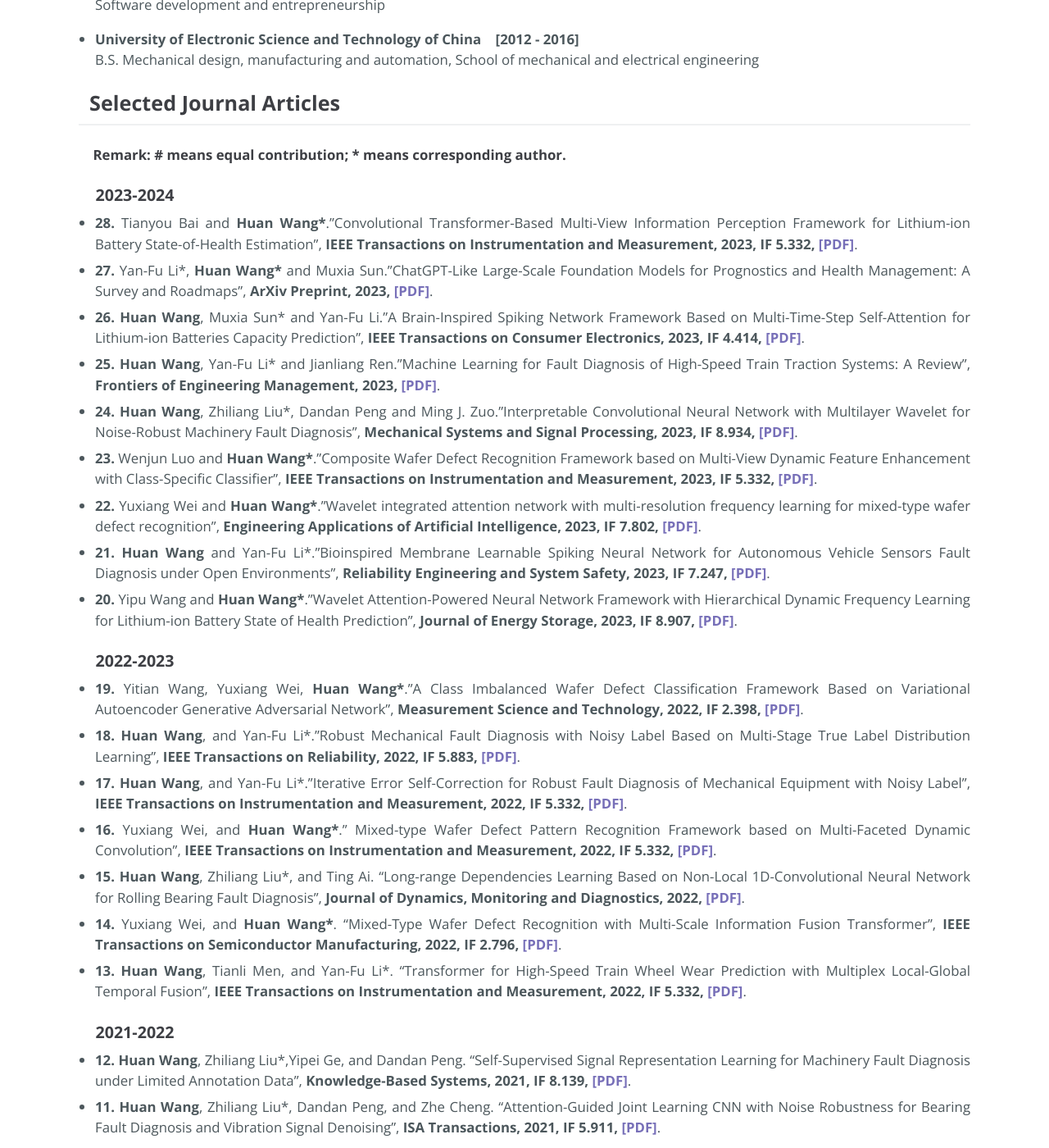
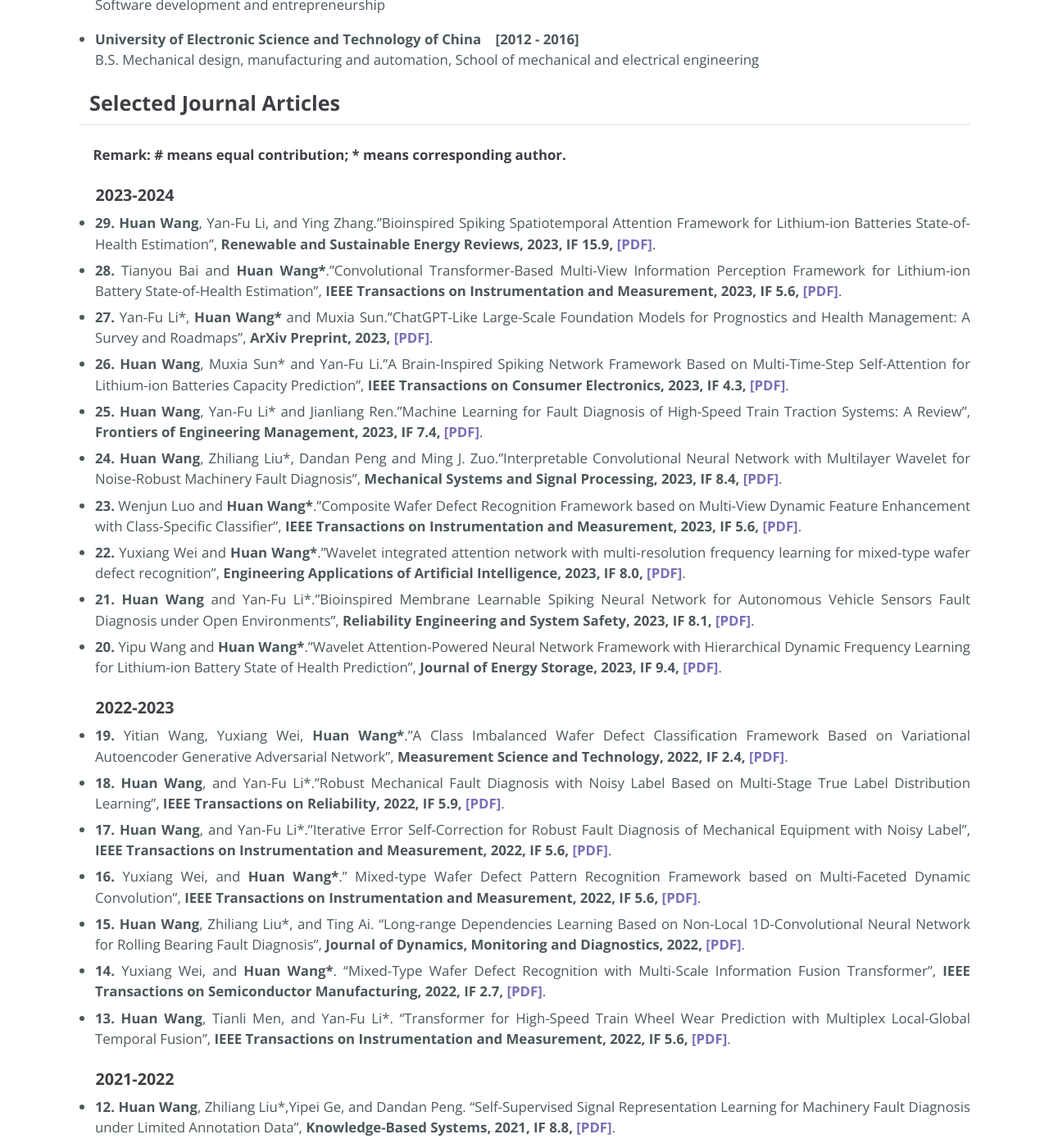
Before and after one commit to WH-HuanWang/WH-HuanWang.github.io, a Jekyll site: the page built from index.md, in a window 1280 px wide and 1400 px high, scrolled down 1415 px. Shown: the whole window at 82% size. Built offline with Jekyll 4.4.1, drawn with Linux system fonts in a browser that asks for light colours; some of the changed text lies outside the part shown.

Commit message:
Update index.md

```diff
--- a/index.md
+++ b/index.md
@@ -55,40 +55,41 @@ B.S. Mechanical design, manufacturing and automation, School of mechanical and e
 #### &nbsp;&nbsp;&nbsp; <b>Remark: # means equal contribution; * means corresponding author.</b>
 
 ### &nbsp;&nbsp;&nbsp; <b>2023-2024</b>
-* <b>28. </b>Tianyou Bai and <b>Huan Wang*</b>."Convolutional Transformer-Based Multi-View Information Perception Framework for Lithium-ion Battery State-of-Health Estimation", <b>IEEE Transactions on Instrumentation and Measurement, 2023, IF 5.332, [[PDF]](https://ieeexplore.ieee.org/xpl/RecentIssue.jsp?punumber=19)</b>.
+* <b>29. Huan Wang</b>, Yan-Fu Li, and Ying Zhang."Bioinspired Spiking Spatiotemporal Attention Framework for Lithium-ion Batteries State-of-Health Estimation", <b>Renewable and Sustainable Energy Reviews, 2023, IF 15.9, [[PDF]](https://www.sciencedirect.com/journal/renewable-and-sustainable-energy-reviews)</b>.
+* <b>28. </b>Tianyou Bai and <b>Huan Wang*</b>."Convolutional Transformer-Based Multi-View Information Perception Framework for Lithium-ion Battery State-of-Health Estimation", <b>IEEE Transactions on Instrumentation and Measurement, 2023, IF 5.6, [[PDF]](https://ieeexplore.ieee.org/abstract/document/10198842)</b>.
 * <b>27. </b>Yan-Fu Li*, <b>Huan Wang*</b> and Muxia Sun."ChatGPT-Like Large-Scale Foundation Models for Prognostics and Health Management: A Survey and Roadmaps", <b>ArXiv Preprint, 2023, [[PDF]](https://arxiv.org/abs/2305.06472)</b>.
-* <b>26. Huan Wang</b>, Muxia Sun* and Yan-Fu Li."A Brain-Inspired Spiking Network Framework Based on Multi-Time-Step Self-Attention for Lithium-ion Batteries Capacity Prediction", <b>IEEE Transactions on Consumer Electronics, 2023, IF 4.414, [[PDF]](https://ieeexplore.ieee.org/xpl/RecentIssue.jsp?punumber=30)</b>.
-* <b>25. Huan Wang</b>, Yan-Fu Li* and Jianliang Ren."Machine Learning for Fault Diagnosis of High-Speed Train Traction Systems: A Review", <b>Frontiers of Engineering Management, 2023, [[PDF]](https://journal.hep.com.cn/fem/EN/10.1007/s42524-023-0256-2)</b>.
-* <b>24. Huan Wang</b>, Zhiliang Liu*, Dandan Peng and Ming J. Zuo."Interpretable Convolutional Neural Network with Multilayer Wavelet for Noise-Robust Machinery Fault Diagnosis", <b>Mechanical Systems and Signal Processing, 2023, IF 8.934, [[PDF]](https://www.sciencedirect.com/science/article/pii/S0888327023002212)</b>.
-* <b>23. </b>Wenjun Luo and <b>Huan Wang*</b>."Composite Wafer Defect Recognition Framework based on Multi-View Dynamic Feature Enhancement with Class-Specific Classifier", <b>IEEE Transactions on Instrumentation and Measurement, 2023, IF 5.332, [[PDF]](https://ieeexplore.ieee.org/xpl/RecentIssue.jsp?punumber=19)</b>.
-* <b>22. </b>Yuxiang Wei and <b>Huan Wang*</b>."Wavelet integrated attention network with multi-resolution frequency learning for mixed-type wafer defect recognition", <b>Engineering Applications of Artificial Intelligence, 2023, IF 7.802, [[PDF]](https://www.sciencedirect.com/science/article/pii/S0952197623001598)</b>.
-* <b>21. Huan Wang</b> and Yan-Fu Li*."Bioinspired Membrane Learnable Spiking Neural Network  for Autonomous Vehicle Sensors Fault Diagnosis under Open Environments", <b>Reliability Engineering and System Safety, 2023, IF 7.247, [[PDF]](https://www.sciencedirect.com/science/article/pii/S0951832023000170)</b>.
-* <b>20. </b>Yipu Wang and <b>Huan Wang*</b>."Wavelet Attention-Powered Neural Network Framework  with Hierarchical Dynamic Frequency Learning for Lithium-ion Battery State of Health Prediction", <b>Journal of Energy Storage, 2023, IF 8.907, [[PDF]](https://www.sciencedirect.com/science/article/pii/S2352152X23000944)</b>.
+* <b>26. Huan Wang</b>, Muxia Sun* and Yan-Fu Li."A Brain-Inspired Spiking Network Framework Based on Multi-Time-Step Self-Attention for Lithium-ion Batteries Capacity Prediction", <b>IEEE Transactions on Consumer Electronics, 2023, IF 4.3, [[PDF]](https://ieeexplore.ieee.org/xpl/RecentIssue.jsp?punumber=30)</b>.
+* <b>25. Huan Wang</b>, Yan-Fu Li* and Jianliang Ren."Machine Learning for Fault Diagnosis of High-Speed Train Traction Systems: A Review", <b>Frontiers of Engineering Management, 2023, IF 7.4, [[PDF]](https://journal.hep.com.cn/fem/EN/10.1007/s42524-023-0256-2)</b>.
+* <b>24. Huan Wang</b>, Zhiliang Liu*, Dandan Peng and Ming J. Zuo."Interpretable Convolutional Neural Network with Multilayer Wavelet for Noise-Robust Machinery Fault Diagnosis", <b>Mechanical Systems and Signal Processing, 2023, IF 8.4, [[PDF]](https://www.sciencedirect.com/science/article/pii/S0888327023002212)</b>.
+* <b>23. </b>Wenjun Luo and <b>Huan Wang*</b>."Composite Wafer Defect Recognition Framework based on Multi-View Dynamic Feature Enhancement with Class-Specific Classifier", <b>IEEE Transactions on Instrumentation and Measurement, 2023, IF 5.6, [[PDF]](https://ieeexplore.ieee.org/xpl/RecentIssue.jsp?punumber=19)</b>.
+* <b>22. </b>Yuxiang Wei and <b>Huan Wang*</b>."Wavelet integrated attention network with multi-resolution frequency learning for mixed-type wafer defect recognition", <b>Engineering Applications of Artificial Intelligence, 2023, IF 8.0, [[PDF]](https://www.sciencedirect.com/science/article/pii/S0952197623001598)</b>.
+* <b>21. Huan Wang</b> and Yan-Fu Li*."Bioinspired Membrane Learnable Spiking Neural Network  for Autonomous Vehicle Sensors Fault Diagnosis under Open Environments", <b>Reliability Engineering and System Safety, 2023, IF 8.1, [[PDF]](https://www.sciencedirect.com/science/article/pii/S0951832023000170)</b>.
+* <b>20. </b>Yipu Wang and <b>Huan Wang*</b>."Wavelet Attention-Powered Neural Network Framework  with Hierarchical Dynamic Frequency Learning for Lithium-ion Battery State of Health Prediction", <b>Journal of Energy Storage, 2023, IF 9.4, [[PDF]](https://www.sciencedirect.com/science/article/pii/S2352152X23000944)</b>.
 
 ### &nbsp;&nbsp;&nbsp; <b>2022-2023</b>
-* <b>19. </b>Yitian Wang, Yuxiang Wei, <b>Huan Wang*</b>."A Class Imbalanced Wafer Defect Classification Framework Based on Variational Autoencoder Generative Adversarial Network", <b>Measurement Science and Technology, 2022, IF 2.398, [[PDF]](https://iopscience.iop.org/journal/0957-0233)</b>.
-* <b>18. Huan Wang</b>, and Yan-Fu Li*."Robust Mechanical Fault Diagnosis with Noisy Label Based on Multi-Stage True Label  Distribution Learning", <b>IEEE Transactions on Reliability, 2022, IF 5.883, [[PDF]](https://ieeexplore.ieee.org/document/9847568)</b>.
-* <b>17. Huan Wang</b>, and Yan-Fu Li*."Iterative Error Self-Correction for Robust Fault Diagnosis of Mechanical Equipment with Noisy Label", <b>IEEE Transactions on Instrumentation and Measurement, 2022, IF 5.332, [[PDF]](https://ieeexplore.ieee.org/document/9825673)</b>.
-* <b>16. </b>Yuxiang Wei, and <b>Huan Wang*</b>." Mixed-type Wafer Defect Pattern Recognition Framework based on Multi-Faceted Dynamic Convolution", <b>IEEE Transactions on Instrumentation and Measurement, 2022, IF 5.332, [[PDF]](https://ieeexplore.ieee.org/document/9783021)</b>.
+* <b>19. </b>Yitian Wang, Yuxiang Wei, <b>Huan Wang*</b>."A Class Imbalanced Wafer Defect Classification Framework Based on Variational Autoencoder Generative Adversarial Network", <b>Measurement Science and Technology, 2022, IF 2.4, [[PDF]](https://iopscience.iop.org/journal/0957-0233)</b>.
+* <b>18. Huan Wang</b>, and Yan-Fu Li*."Robust Mechanical Fault Diagnosis with Noisy Label Based on Multi-Stage True Label  Distribution Learning", <b>IEEE Transactions on Reliability, 2022, IF 5.9, [[PDF]](https://ieeexplore.ieee.org/document/9847568)</b>.
+* <b>17. Huan Wang</b>, and Yan-Fu Li*."Iterative Error Self-Correction for Robust Fault Diagnosis of Mechanical Equipment with Noisy Label", <b>IEEE Transactions on Instrumentation and Measurement, 2022, IF 5.6, [[PDF]](https://ieeexplore.ieee.org/document/9825673)</b>.
+* <b>16. </b>Yuxiang Wei, and <b>Huan Wang*</b>." Mixed-type Wafer Defect Pattern Recognition Framework based on Multi-Faceted Dynamic Convolution", <b>IEEE Transactions on Instrumentation and Measurement, 2022, IF 5.6, [[PDF]](https://ieeexplore.ieee.org/document/9783021)</b>.
 * <b>15. Huan Wang</b>, Zhiliang Liu*, and Ting Ai. "Long-range Dependencies Learning Based on Non-Local 1D-Convolutional Neural Network for Rolling Bearing Fault Diagnosis", <b>Journal of Dynamics, Monitoring and Diagnostics, 2022, [[PDF]](https://ojs.istp-press.com/dmd/article/view/53)</b>.
-* <b>14. </b>Yuxiang Wei, and <b>Huan Wang*</b>. "Mixed-Type Wafer Defect Recognition with Multi-Scale Information Fusion Transformer", <b>IEEE Transactions on Semiconductor Manufacturing, 2022, IF 2.796, [[PDF]](https://ieeexplore.ieee.org/document/9728745)</b>.
-* <b>13. Huan Wang</b>, Tianli Men, and Yan-Fu Li*. "Transformer for High-Speed Train Wheel Wear Prediction with Multiplex Local-Global Temporal Fusion", <b>IEEE Transactions on Instrumentation and Measurement, 2022, IF 5.332, [[PDF]](https://ieeexplore.ieee.org/document/9721893)</b>.
+* <b>14. </b>Yuxiang Wei, and <b>Huan Wang*</b>. "Mixed-Type Wafer Defect Recognition with Multi-Scale Information Fusion Transformer", <b>IEEE Transactions on Semiconductor Manufacturing, 2022, IF 2.7, [[PDF]](https://ieeexplore.ieee.org/document/9728745)</b>.
+* <b>13. Huan Wang</b>, Tianli Men, and Yan-Fu Li*. "Transformer for High-Speed Train Wheel Wear Prediction with Multiplex Local-Global Temporal Fusion", <b>IEEE Transactions on Instrumentation and Measurement, 2022, IF 5.6, [[PDF]](https://ieeexplore.ieee.org/document/9721893)</b>.
 
 ### &nbsp;&nbsp;&nbsp; <b>2021-2022</b>
-* <b>12. Huan Wang</b>, Zhiliang Liu*,Yipei Ge, and Dandan Peng. "Self-Supervised Signal Representation Learning for Machinery Fault Diagnosis under Limited Annotation Data", <b>Knowledge-Based Systems, 2021, IF 8.139, [[PDF]](https://www.sciencedirect.com/science/article/pii/S0950705121010996)</b>.
-* <b>11. Huan Wang</b>, Zhiliang Liu*, Dandan Peng, and Zhe Cheng. "Attention-Guided Joint Learning CNN with Noise Robustness for Bearing Fault Diagnosis and Vibration Signal Denoising", <b>ISA Transactions, 2021, IF 5.911, [[PDF]](https://www.sciencedirect.com/science/article/pii/S0019057821005991)</b>.
-* <b>10. </b>Zuhao Liu,<b>Huan Wang*</b>, Yibo Gao, and Shunchen Shi. "Automatic Attention Learning Using Neural Architecture Search for Detection of Cardiac Abnormality in 12-lead ECG", <b>IEEE Transactions on Instrumentation and Measurement, 2021, IF 5.332, [[PDF]](https://ieeexplore.ieee.org/document/9526630)</b>.
-* <b>9. Huan Wang</b>, Zhiliang Liu*, Dandan Peng, Mei Yang, and Yong Qin. "Feature-Level Attention-Guided Multitask CNN for Fault Diagnosis and Working Conditions Identification of Rolling Bearing", <b>IEEE Transactions on Neural Networks and Learning Systems, 2021, IF 14.255, [[PDF]](https://ieeexplore.ieee.org/document/9372133)</b>.
-* <b>8. </b>Xinwen Liu, <b>Huan Wang*</b>, Zongjin Li, and Lang Qin. "Deep Learning in ECG Diagnosis: A Review", <b>Knowledge-Based Systems, 2021, IF 8.139, [[PDF]](https://www.sciencedirect.com/science/article/abs/pii/S0950705121004494)</b>.
-* <b>7. </b>Lang Qin, Yuntao Xie, Xinwen Liu, Xiangchi Yuan, and <b>Huan Wang*</b>. "An End-to-End 12-Leading Electrocardiogram Diagnosis System Based on Deformable Convolutional Neural Network With Good Antinoise Ability", <b>IEEE Transactions on Instrumentation and Measurement, 2021, IF 5.332, [[PDF]](https://ieeexplore.ieee.org/document/9406046/)</b>.
-* <b>6. </b>Yibo Gao, <b>Huan Wang*</b>, and Zuhao Liu. "An End-to-end Atrial Fibrillation Detection by a Novel Residual-based Temporal Attention Convolutional Neural Network with Exponential Nonlinearity Loss", <b>Knowledge-Based Systems, 2021, IF 8.038, [[PDF]](https://www.sciencedirect.com/science/article/abs/pii/S0950705120307188)</b>.
-* <b>5. </b>Haoran Han#, <b>Huan Wang#</b>, Zhiliang Liu*, and Jiayi Wang. "Intelligent Vibration Signal Denoising Method based on Non-local Fully Convolutional Neural Network for Rolling Bearings", <b>ISA transactions, 2021, IF 5.468, [[PDF]](https://www.sciencedirect.com/science/article/abs/pii/S0019057821002196)</b>.
+* <b>12. Huan Wang</b>, Zhiliang Liu*,Yipei Ge, and Dandan Peng. "Self-Supervised Signal Representation Learning for Machinery Fault Diagnosis under Limited Annotation Data", <b>Knowledge-Based Systems, 2021, IF 8.8, [[PDF]](https://www.sciencedirect.com/science/article/pii/S0950705121010996)</b>.
+* <b>11. Huan Wang</b>, Zhiliang Liu*, Dandan Peng, and Zhe Cheng. "Attention-Guided Joint Learning CNN with Noise Robustness for Bearing Fault Diagnosis and Vibration Signal Denoising", <b>ISA Transactions, 2021, IF 7.3, [[PDF]](https://www.sciencedirect.com/science/article/pii/S0019057821005991)</b>.
+* <b>10. </b>Zuhao Liu,<b>Huan Wang*</b>, Yibo Gao, and Shunchen Shi. "Automatic Attention Learning Using Neural Architecture Search for Detection of Cardiac Abnormality in 12-lead ECG", <b>IEEE Transactions on Instrumentation and Measurement, 2021, IF 5.6, [[PDF]](https://ieeexplore.ieee.org/document/9526630)</b>.
+* <b>9. Huan Wang</b>, Zhiliang Liu*, Dandan Peng, Mei Yang, and Yong Qin. "Feature-Level Attention-Guided Multitask CNN for Fault Diagnosis and Working Conditions Identification of Rolling Bearing", <b>IEEE Transactions on Neural Networks and Learning Systems, 2021, IF 10.4, [[PDF]](https://ieeexplore.ieee.org/document/9372133)</b>.
+* <b>8. </b>Xinwen Liu, <b>Huan Wang*</b>, Zongjin Li, and Lang Qin. "Deep Learning in ECG Diagnosis: A Review", <b>Knowledge-Based Systems, 2021, IF 8.8, [[PDF]](https://www.sciencedirect.com/science/article/abs/pii/S0950705121004494)</b>.
+* <b>7. </b>Lang Qin, Yuntao Xie, Xinwen Liu, Xiangchi Yuan, and <b>Huan Wang*</b>. "An End-to-End 12-Leading Electrocardiogram Diagnosis System Based on Deformable Convolutional Neural Network With Good Antinoise Ability", <b>IEEE Transactions on Instrumentation and Measurement, 2021, IF 5.6, [[PDF]](https://ieeexplore.ieee.org/document/9406046/)</b>.
+* <b>6. </b>Yibo Gao, <b>Huan Wang*</b>, and Zuhao Liu. "An End-to-end Atrial Fibrillation Detection by a Novel Residual-based Temporal Attention Convolutional Neural Network with Exponential Nonlinearity Loss", <b>Knowledge-Based Systems, 2021, IF 8.8, [[PDF]](https://www.sciencedirect.com/science/article/abs/pii/S0950705120307188)</b>.
+* <b>5. </b>Haoran Han#, <b>Huan Wang#</b>, Zhiliang Liu*, and Jiayi Wang. "Intelligent Vibration Signal Denoising Method based on Non-local Fully Convolutional Neural Network for Rolling Bearings", <b>ISA transactions, 2021, IF 7.3, [[PDF]](https://www.sciencedirect.com/science/article/abs/pii/S0019057821002196)</b>.
 
 ### &nbsp;&nbsp;&nbsp; <b>2019-2021</b>
-* <b>4. </b>Dandan Peng#, <b>Huan Wang#</b>, Zhiliang Liu*, Zijiang Liu, Ming J. Zuo, and Chen Jian. "Multibranch and Multiscale CNN for Fault Diagnosis of Wheelset Bearings Under Strong Noise and Variable Load Condition", <b>IEEE Transactions on Industrial Informatics, 2020, IF 11.648, [[PDF]](https://ieeexplore.ieee.org/document/8962243)</b>.
-* <b>3. </b>Zhiliang Liu, <b>Huan Wang* </b>, Junjie Liu, Yong Qin*, and Dandan Peng. "Multi-task Learning Based on Lightweight 1DCNN for Fault Diagnosis of Wheelset Bearings", <b> IEEE Transactions on Instrumentation and Measurement, 2020. IF: 5.332, [[PDF]](https://ieeexplore.ieee.org/document/9178459)</b>.
-* <b>2. Huan Wang</b>, Zhiliang Liu*, Dandan Peng, and Yong Qin. "Understanding and Learning Discriminant Features based on Multiattention 1DCNN for Wheelset Bearing Fault Diagnosis", <b>IEEE Transactions on Industrial Informatics, 2019, IF 11.648, [[PDF]](https://ieeexplore.ieee.org/document/8911240)</b>.
-* <b>1. </b>Dandan Peng, Zhiliang Liu*, <b>Huan Wang</b>, Yong Qin, and Limin Jia. "A Novel Deeper One-dimensional CNN with Residual Learning for Fault Diagnosis of Wheelset Bearings in High Speed Trains", <b>IEEE Access, 2018, IF 3.476, [[PDF]](https://ieeexplore.ieee.org/document/8584445)</b>.
+* <b>4. </b>Dandan Peng#, <b>Huan Wang#</b>, Zhiliang Liu*, Zijiang Liu, Ming J. Zuo, and Chen Jian. "Multibranch and Multiscale CNN for Fault Diagnosis of Wheelset Bearings Under Strong Noise and Variable Load Condition", <b>IEEE Transactions on Industrial Informatics, 2020, IF 12.3, [[PDF]](https://ieeexplore.ieee.org/document/8962243)</b>.
+* <b>3. </b>Zhiliang Liu, <b>Huan Wang* </b>, Junjie Liu, Yong Qin*, and Dandan Peng. "Multi-task Learning Based on Lightweight 1DCNN for Fault Diagnosis of Wheelset Bearings", <b> IEEE Transactions on Instrumentation and Measurement, 2020. IF: 5.6, [[PDF]](https://ieeexplore.ieee.org/document/9178459)</b>.
+* <b>2. Huan Wang</b>, Zhiliang Liu*, Dandan Peng, and Yong Qin. "Understanding and Learning Discriminant Features based on Multiattention 1DCNN for Wheelset Bearing Fault Diagnosis", <b>IEEE Transactions on Industrial Informatics, 2019, IF 12.3, [[PDF]](https://ieeexplore.ieee.org/document/8911240)</b>.
+* <b>1. </b>Dandan Peng, Zhiliang Liu*, <b>Huan Wang</b>, Yong Qin, and Limin Jia. "A Novel Deeper One-dimensional CNN with Residual Learning for Fault Diagnosis of Wheelset Bearings in High Speed Trains", <b>IEEE Access, 2018, IF 3.9, [[PDF]](https://ieeexplore.ieee.org/document/8584445)</b>.
 
 
 ## &nbsp; <b>Selected Conference Articles</b>
```
